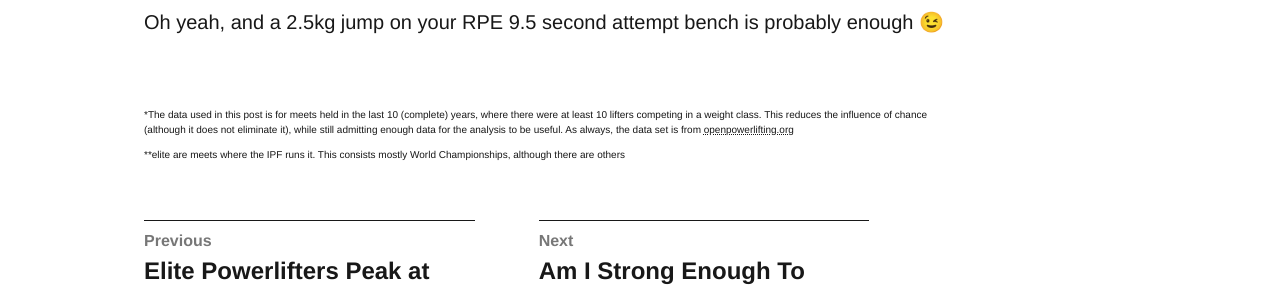
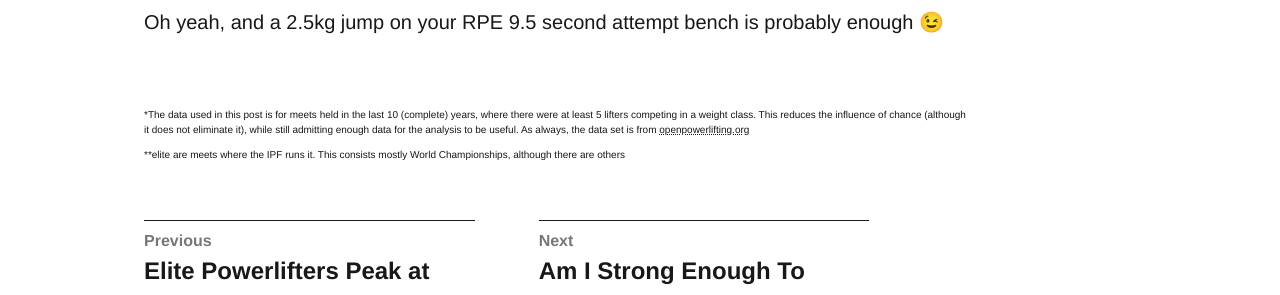
Before and after one commit to adele97/powerlifting-insights, a Jekyll site: the page built from docs/_posts/2024-11-03-lifters-going-9-for-9-are-more-likely-to-win.markdown, in a window 1280 px wide and 900 px high, scrolled down 3572 px. Shown: the part 166-461 px from the top of the window. Built offline with Jekyll 4.4.1, drawn with Linux system fonts in a browser that asks for light colours; comment, search, counter and statistics services are not loaded.

Commit message:
fix typo 9 for 9 article

```diff
--- a/docs/_includes/charts/most-commonly-missed-lifts.html
+++ b/docs/_includes/charts/most-commonly-missed-lifts.html
@@ -10,7 +10,7 @@
        var plotSpec={
 &quot;ggtitle&quot;:{
 &quot;text&quot;:&quot;Most Commonly Missed Lifts&quot;,
-&quot;subtitle&quot;:&quot;at least 10 lifters in weight class&quot;
+&quot;subtitle&quot;:&quot;at least 5 lifters in weight class&quot;
 },
 &quot;mapping&quot;:{
 },
--- a/docs/_includes/charts/winners-by-successful-attempts-ls.html
+++ b/docs/_includes/charts/winners-by-successful-attempts-ls.html
@@ -5,12 +5,12 @@
        &lt;script type=&quot;text/javascript&quot; data-lets-plot-script=&quot;library&quot; src=&quot;https://cdn.jsdelivr.net/gh/JetBrains/lets-plot@v4.3.3/js-package/distr/lets-plot.min.js&quot;>&lt;/script>
    &lt;/head>
    &lt;body>
-          &lt;div id=&quot;DaFS9g&quot;>&lt;/div>
+          &lt;div id=&quot;mPgeZw&quot;>&lt;/div>
    &lt;script type=&quot;text/javascript&quot; data-lets-plot-script=&quot;plot&quot;>
        var plotSpec={
 &quot;ggtitle&quot;:{
 &quot;text&quot;:&quot;Percentage of First Places by Successful Lifts&quot;,
-&quot;subtitle&quot;:&quot;at least 10 lifters in weight class&quot;
+&quot;subtitle&quot;:&quot;at least 5 lifters in weight class&quot;
 },
 &quot;mapping&quot;:{
 },
--- a/docs/_posts/2024-11-03-lifters-going-9-for-9-are-more-likely-to-win.markdown
+++ b/docs/_posts/2024-11-03-lifters-going-9-for-9-are-more-likely-to-win.markdown
@@ -71,5 +71,5 @@ Oh yeah, and a 2.5kg jump on your RPE 9.5 second attempt bench is probably enoug
 
 
 <br>
-<p style="font-size: 10px;">*The data used in this post is for meets held in the last 10 (complete) years, where there were at least 10 lifters competing in a weight class. This reduces the influence of chance (although it does not eliminate it), while still admitting enough data for the analysis to be useful. As always, the data set is from <a href="https://www.openpowerlifting.org">openpowerlifting.org</a></p>
+<p style="font-size: 10px;">*The data used in this post is for meets held in the last 10 (complete) years, where there were at least 5 lifters competing in a weight class. This reduces the influence of chance (although it does not eliminate it), while still admitting enough data for the analysis to be useful. As always, the data set is from <a href="https://www.openpowerlifting.org">openpowerlifting.org</a></p>
 <p style="font-size: 10px;">**elite are meets where the IPF runs it. This consists mostly World Championships, although there are others</p>
```
Also changed, not shown: other parts of docs/_includes/charts/winners-by-successful-attempts-ls.html (+1 -1 lines), docs/assets/charts/most-commonly-missed-lifts.svg, docs/assets/charts/winners-by-successful-attempts-ls.svg.
